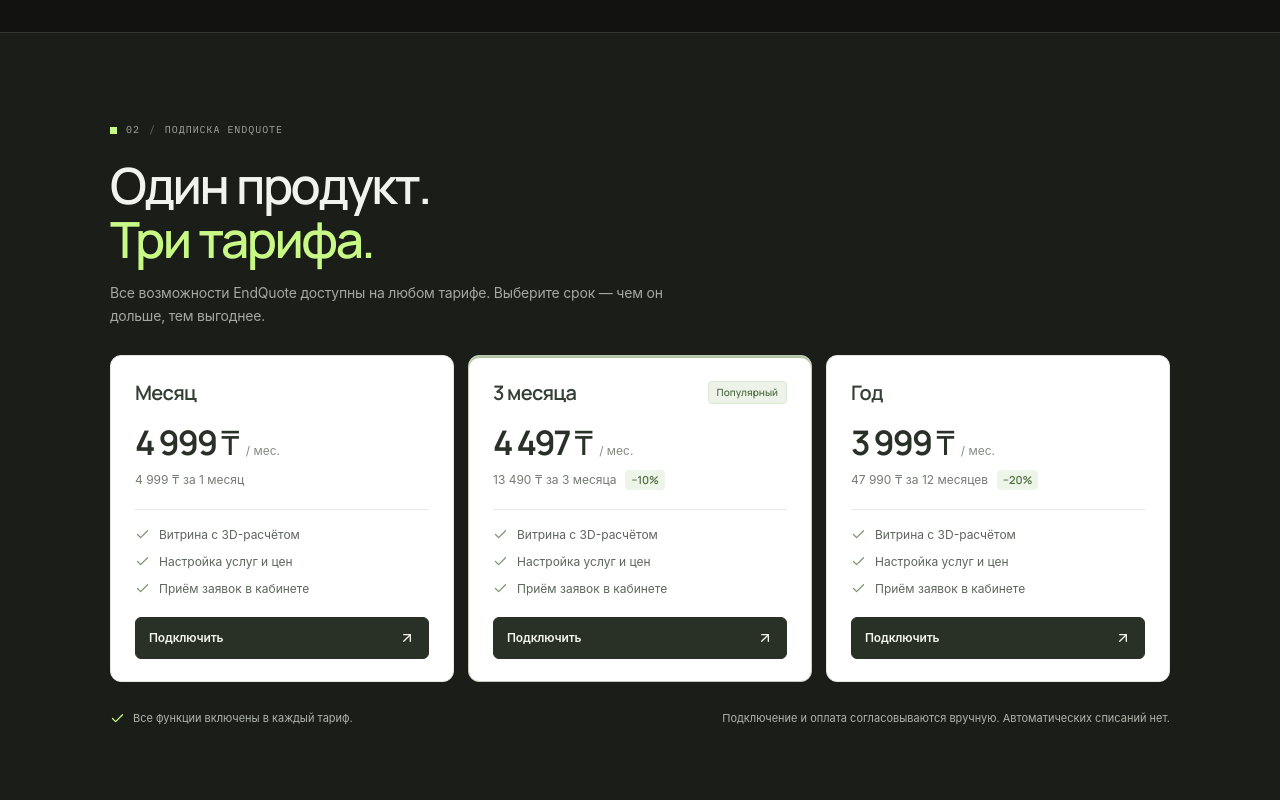
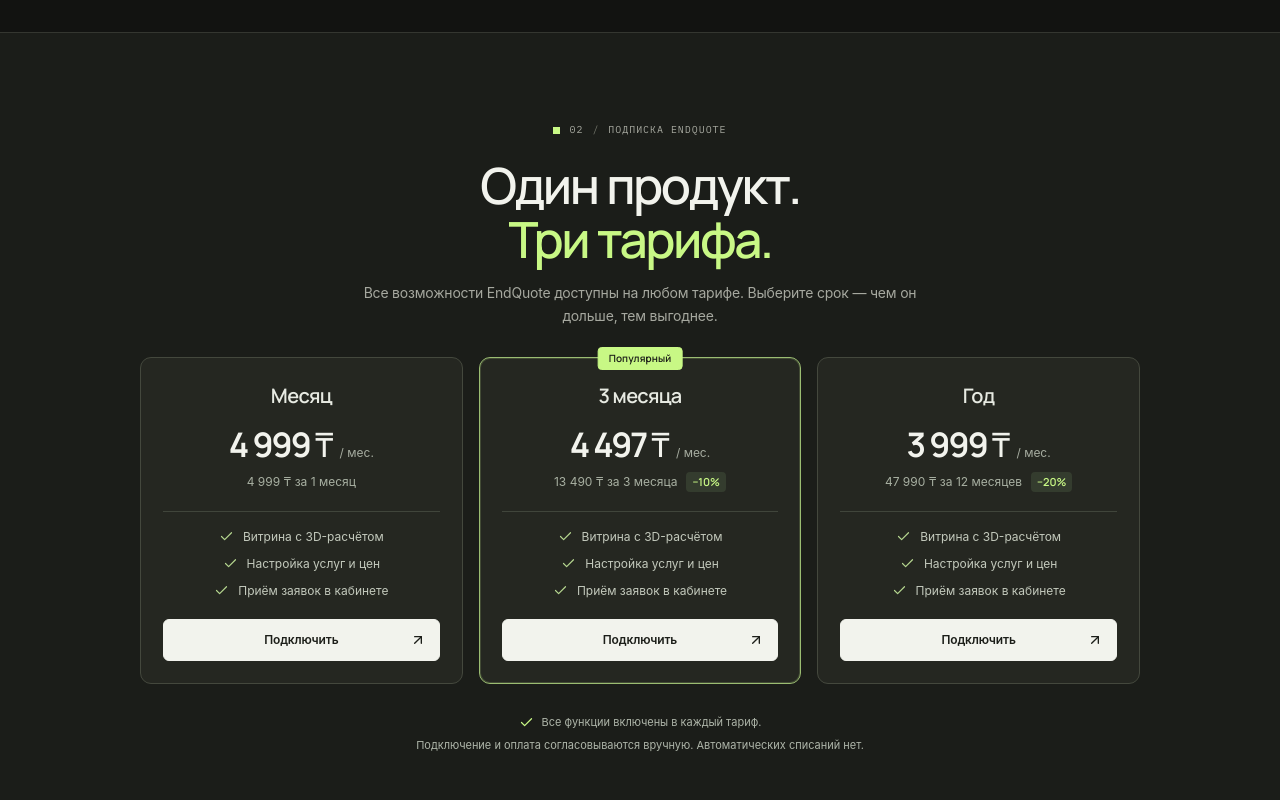
Before and after one commit to MrDrtyui/EndQuote, a React (Vite) app in the folder endquote-furniture/: page / in a window 1280 px wide. Shown: the part 1100-1900 px from the top of the page. Built offline with nearby package versions, Linux system fonts and the light colour scheme; no server answers.

Commit message:
Center pricing typography and use dark brand card surfaces

```diff
--- a/endquote-furniture/src/marketing/marketing.css
+++ b/endquote-furniture/src/marketing/marketing.css
@@ -275,47 +275,54 @@
 .eq-benefits-grid article { border-top: 1px solid var(--rule); padding-top: 24px; }
 .eq-benefits-grid article > svg { color: var(--acid); margin-bottom: 20px; }
 .eq-benefits-grid p { max-width: 335px; }
-/* Compact subscription cards — white paper on the existing dark EndQuote palette */
+/* Compact, centered subscription pricing on dark EndQuote surfaces */
 .eq-pricing-section { background: #1b1d19; border-block: 1px solid var(--rule); }
-.eq-pricing { display: flex; flex-direction: column; width: min(1060px, 90%); gap: 28px; }
-.eq-pricing-copy { max-width: 780px; }
-.eq-pricing-copy h2 { max-width: 18ch; font-size: clamp(39px, 3.9vw, 56px); }
-.eq-pricing-copy > p { max-width: 610px; padding-top: 15px; color: var(--muted); font-size: 14px; line-height: 1.65; letter-spacing: -.014em; }
-.eq-plan-grid { display: grid; grid-template-columns: repeat(3, minmax(0, 1fr)); gap: 14px; align-items: stretch; }
+.eq-pricing { display: flex; flex-direction: column; width: min(1000px, 90%); gap: 30px; }
+.eq-pricing-copy { max-width: 780px; margin-inline: auto; text-align: center; }
+.eq-pricing-copy .eq-section-label { justify-content: center; }
+.eq-pricing-copy h2 { max-width: 18ch; margin-inline: auto; font-size: clamp(39px, 3.9vw, 56px); }
+.eq-pricing-copy > p { max-width: 610px; margin-inline: auto; padding-top: 15px; color: var(--muted); font-size: 14px; line-height: 1.65; letter-spacing: -.014em; }
+.eq-plan-grid { display: grid; grid-template-columns: repeat(3, minmax(0, 1fr)); align-items: stretch; gap: 16px; }
 .eq-plan-card {
-  min-width: 0; display: flex; flex-direction: column; padding: 23px 24px 22px;
-  background: #fff; color: #293027; border: 1px solid #e4e8e0; border-radius: 11px;
+  position: relative; min-width: 0; display: flex; flex-direction: column; align-items: center;
+  padding: 24px 22px 22px; text-align: center; color: var(--white);
+  background: #252721; border: 1px solid #44483d; border-radius: 11px;
 }
-.eq-plan-card--recommended { border-color: #bfcdb5; box-shadow: inset 0 2px 0 #afc49f; }
-.eq-plan-topline { min-height: 27px; display: flex; align-items: center; justify-content: space-between; gap: 8px; }
-.eq-plan-card h3 { color: #354035; font: 620 20px/1.25 var(--display); letter-spacing: -.035em; }
+.eq-plan-card--recommended { border-color: #9bbd72; box-shadow: inset 0 0 0 1px #9bbd7240; }
+.eq-plan-topline { min-height: 27px; width: 100%; display: flex; align-items: center; justify-content: center; }
+.eq-plan-card h3 { color: #e7eae2; font: 600 20px/1.25 var(--display); letter-spacing: -.035em; }
 .eq-plan-badge {
-  padding: 4px 8px; border: 1px solid #dae7d2; background: #edf3e9;
-  border-radius: 4px; color: #54714a; font: 600 10px/1.3 var(--display); white-space: nowrap;
+  position: absolute; top: -11px; left: 50%; transform: translateX(-50%);
+  padding: 4px 10px; border: 1px solid #c8f885; background: var(--acid);
+  border-radius: 4px; color: var(--ink); font: 620 10px/1.3 var(--display);
+  letter-spacing: .01em; white-space: nowrap;
 }
-.eq-plan-rate { display: flex; align-items: baseline; flex-wrap: wrap; gap: 4px 8px; margin-top: 18px; }
-.eq-plan-rate strong { color: #293027; font: 650 clamp(30px, 2.65vw, 37px)/1.08 var(--display); letter-spacing: -.055em; white-space: nowrap; }
-.eq-plan-rate > span { font-size: 12px; color: #858b81; white-space: nowrap; }
-.eq-plan-payment { display: flex; flex-wrap: wrap; align-items: center; gap: 5px 9px; min-height: 24px; margin-top: 7px; color: #737c70; font-size: 12px; }
-.eq-plan-discount { color: #517044; background: #edf4e8; border-radius: 4px; padding: 2px 6px; font: 600 11px/1.45 var(--display); }
-.eq-plan-features { list-style: none; margin: 17px 0 19px; padding: 16px 0 0; border-top: 1px solid #e7eae4; display: grid; gap: 9px; }
-.eq-plan-features li { display: flex; align-items: flex-start; gap: 9px; color: #5c665b; font-size: 12px; line-height: 1.5; }
-.eq-plan-features svg { width: 15px; height: 15px; color: #77946c; flex: none; margin-top: 1px; }
+.eq-plan-rate { display: flex; align-items: baseline; justify-content: center; flex-wrap: wrap; gap: 4px 8px; margin-top: 17px; }
+.eq-plan-rate strong { color: var(--white); font: 650 clamp(30px, 2.65vw, 37px)/1.08 var(--display); letter-spacing: -.055em; white-space: nowrap; }
+.eq-plan-rate > span { font-size: 12px; color: #a7ada1; white-space: nowrap; }
+.eq-plan-payment { display: flex; flex-wrap: wrap; align-items: center; justify-content: center; gap: 5px 9px; min-height: 24px; margin-top: 7px; color: #a8b0a2; font-size: 12px; }
+.eq-plan-discount { color: var(--acid); background: #343c2e; border-radius: 4px; padding: 2px 6px; font: 600 11px/1.45 var(--display); }
+.eq-plan-features {
+  width: 100%; list-style: none; margin: 17px 0 19px; padding: 16px 0 0;
+  border-top: 1px solid #40453b; display: grid; gap: 9px;
+}
+.eq-plan-features li { display: flex; align-items: flex-start; justify-content: center; gap: 9px; color: #c3c9bc; font-size: 12px; line-height: 1.5; text-align: center; }
+.eq-plan-features svg { width: 15px; height: 15px; color: #b5d68f; flex: none; margin-top: 1px; }
 .eq-plan-action {
-  display: inline-flex; justify-content: space-between; align-items: center; gap: 12px;
-  min-height: 42px; margin-top: auto; padding: 0 13px;
-  color: #f3f4ed; background: #293127; border: 1px solid #293127; border-radius: 6px;
-  font-size: 12px; line-height: 1.3; font-weight: 560; letter-spacing: -.01em;
+  position: relative; display: inline-flex; justify-content: center; align-items: center;
+  width: 100%; min-height: 42px; margin-top: auto; padding: 0 36px;
+  color: var(--ink); background: var(--white); border: 1px solid var(--white); border-radius: 6px;
+  font-size: 12px; line-height: 1.3; font-weight: 600; letter-spacing: -.01em;
   transition: background .18s ease, transform .18s ease;
 }
-.eq-plan-action:hover { background: #3a4936; transform: translateY(-1px); }
-.eq-plan-action svg { flex: none; }
-.eq-plan-action:focus-visible { outline-color: #536946 !important; }
-.eq-pricing-foot { display: flex; align-items: center; justify-content: space-between; flex-wrap: wrap; gap: 8px 24px; margin-top: 0; }
-.eq-pricing-foot p { display: inline-flex; align-items: center; gap: 8px; color: #aeb5a9; font-size: 11px; line-height: 1.6; }
+.eq-plan-action:hover { background: #e0e4d9; transform: translateY(-1px); }
+.eq-plan-action svg { position: absolute; right: 13px; flex: none; }
+.eq-plan-action:focus-visible { outline-color: var(--acid) !important; }
+.eq-pricing-foot { display: flex; align-items: center; justify-content: center; flex-direction: column; gap: 5px; margin-top: 0; text-align: center; }
+.eq-pricing-foot p { display: inline-flex; align-items: center; justify-content: center; gap: 8px; color: #aeb5a9; font-size: 11px; line-height: 1.6; }
 .eq-pricing-foot svg { color: var(--acid); flex: none; }
 @media (min-width: 761px) and (max-width: 900px) {
-  .eq-plan-grid { grid-template-columns: 1fr; width: min(100%, 510px); }
+  .eq-plan-grid { grid-template-columns: 1fr; width: min(100%, 390px); margin-inline: auto; gap: 23px; }
 }
 .eq-faq { display: grid; grid-template-columns: .8fr 1.2fr; align-items: start; gap: clamp(40px, 6vw, 90px); }
 .eq-faq .eq-section-label { color: var(--muted); }
@@ -428,6 +435,7 @@ html:has(.eq-dialog[open]) { overflow: hidden; }
   .eq-header-row { width: calc(100% - 40px); }
   .eq-section-label { font-size: 9px; margin-bottom: 16px; }
   .eq-page h2 { font-size: clamp(35px, 7.1vw, 48px); letter-spacing: -.048em; }
+  .eq-pricing-copy h2 { font-size: clamp(35px, 7.1vw, 48px); }
   .eq-channel-row { display: grid; grid-template-columns: repeat(4, auto); justify-content: space-between; gap: 11px; padding-block: 17px 21px; }
   .eq-channel-caption { grid-column: 1 / -1; font-size: 8px; }
   .eq-channel-caption svg { width: 12px; height: 12px; }
@@ -469,7 +477,7 @@ html:has(.eq-dialog[open]) { overflow: hidden; }
   .eq-benefits-grid p { grid-column: 2; margin-top: 6px; max-width: 100%; }
   .eq-pricing { gap: 25px; }
   .eq-pricing-copy > p { padding-top: 14px; font-size: 14px; }
-  .eq-plan-grid { grid-template-columns: 1fr; gap: 13px; }
+  .eq-plan-grid { grid-template-columns: 1fr; width: min(100%, 390px); margin-inline: auto; gap: 23px; }
   .eq-plan-card { padding: 22px; }
   .eq-plan-rate strong { font-size: clamp(31px, 8vw, 37px); }
   .eq-plan-features { grid-template-columns: 1fr; gap: 9px; }
```
